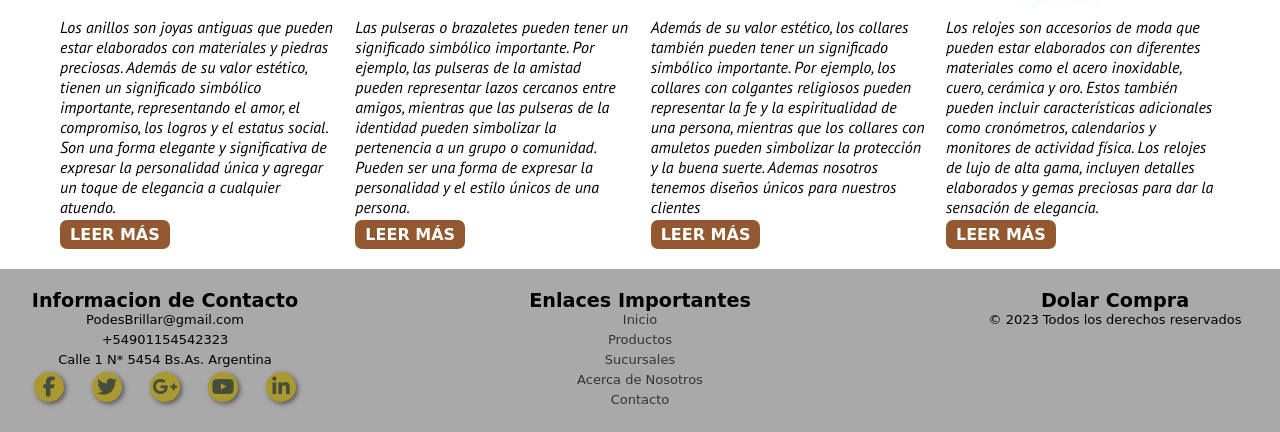
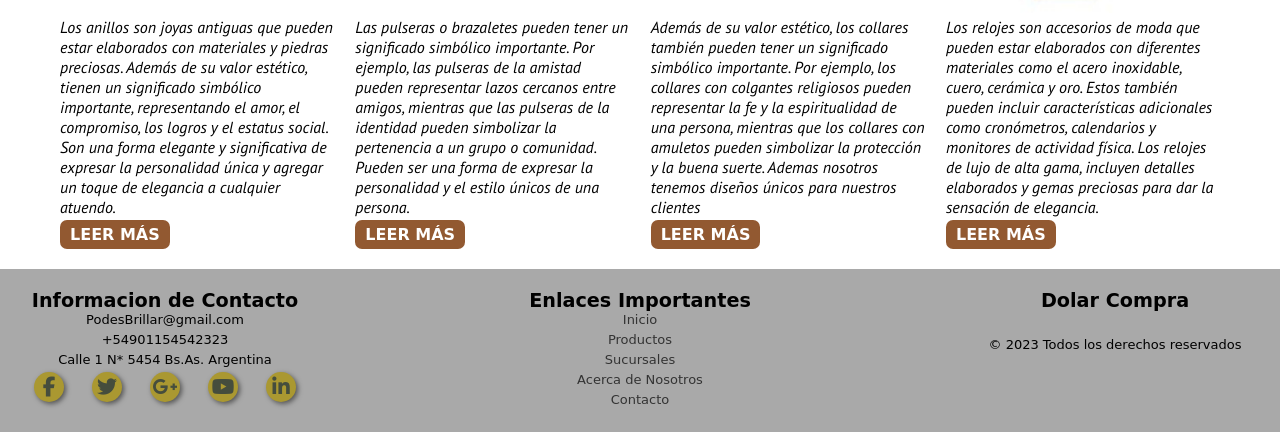
Before and after one commit to FlorenciaCampos/Joyeria-De-Lujo, a plain HTML site: page index.html in a window 1280 px wide. Shown: the part 729-1161 px from the top of the page. Drawn offline with nearby package versions, Linux system fonts and the light colour scheme; no server answers.

Commit message:
estilo en cotizacion dolar

```diff
--- a/styles/construccion.css
+++ b/styles/construccion.css
@@ -217,3 +217,9 @@
 			color: yellow;
 			transform: scale(1.2);
 		  }
+
+		  #app {
+			color: rgb(0, 4, 255);
+
+			padding-bottom: 25px;
+		  }
--- a/styles/formulario.css
+++ b/styles/formulario.css
@@ -314,3 +314,9 @@ input::placeholder {
     color: yellow;
     transform: scale(1.2);
   }
+
+  #app {
+    color: rgb(0, 4, 255);
+
+    padding-bottom: 25px;
+  }
--- a/styles/main.css
+++ b/styles/main.css
@@ -236,3 +236,9 @@
       color: yellow;
       transform: scale(1.2);
     }
+
+    #app {
+      color: rgb(0, 4, 255);
+
+      padding-bottom: 25px;
+    }
--- a/styles/nosotros.css
+++ b/styles/nosotros.css
@@ -246,3 +246,8 @@
       color: yellow;
       transform: scale(1.2);
     }
+    #app {
+      color: rgb(0, 4, 255);
+
+      padding-bottom: 25px;
+    }
--- a/styles/pulseras.css
+++ b/styles/pulseras.css
@@ -139,9 +139,6 @@
     font-family: 'PT Sans', sans-serif;
     }
 
-    .logo {
-        visibility: hidden;
-    }
 
     }
 
@@ -239,3 +236,9 @@
       color: yellow;
       transform: scale(1.2);
     }
+
+    #app {
+      color: rgb(0, 4, 255);
+
+      padding-bottom: 25px;
+    }
--- a/styles/style.css
+++ b/styles/style.css
@@ -220,3 +220,9 @@ font-size: 13px;
   color: yellow;
   transform: scale(1.2);
 }
+
+#app {
+  color: rgb(0, 4, 255);
+
+  padding-bottom: 25px;
+}
```
